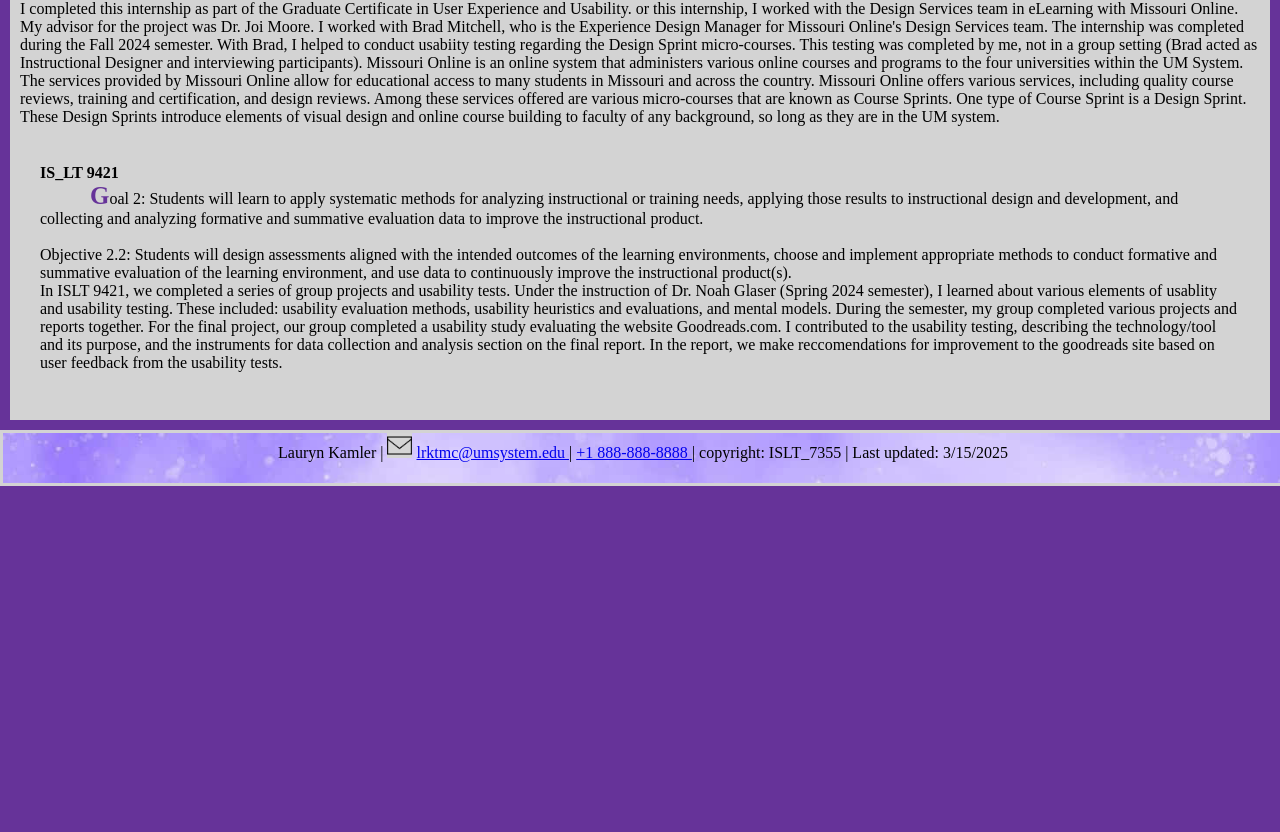
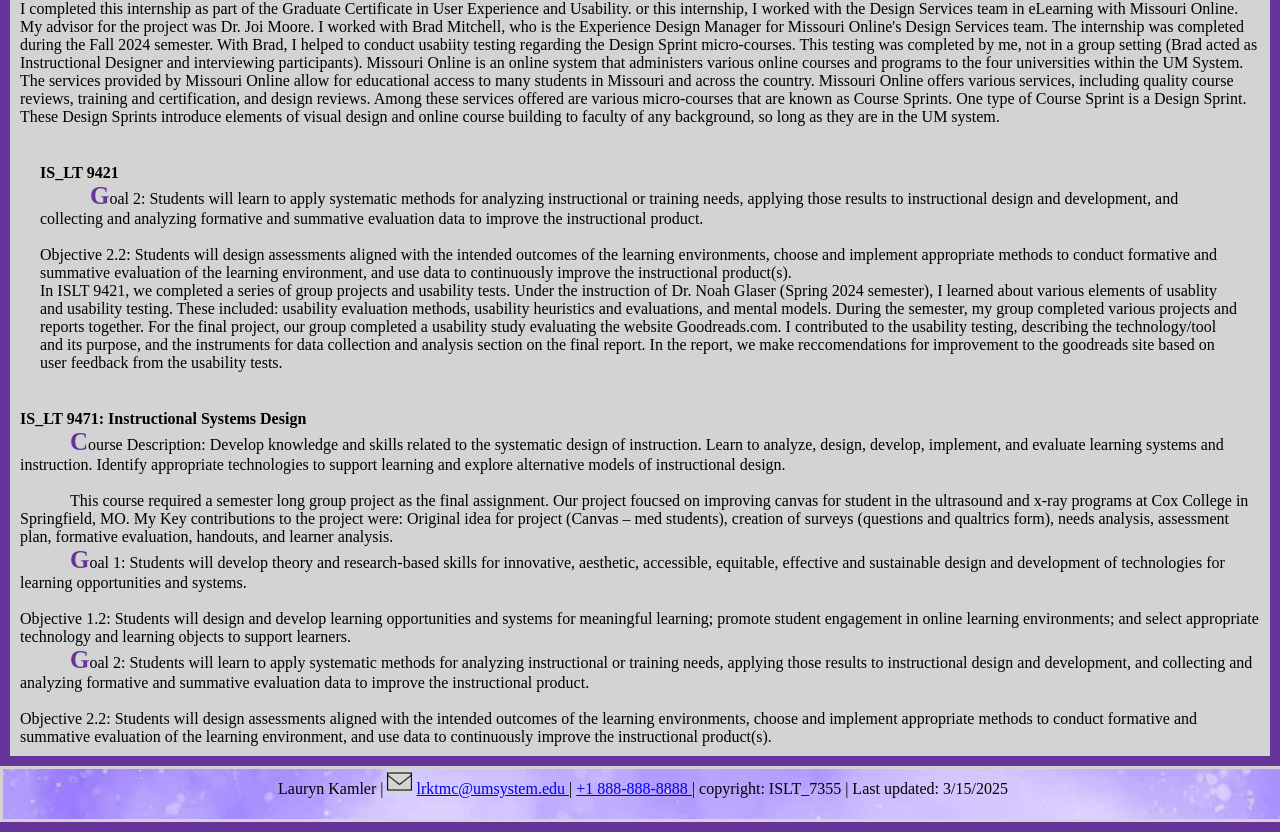
Before and after one commit to laurynk151/laurynk151.github.io, a plain HTML site: page projects-and-competencies.html in a window 1280 px wide. Shown: the part 1216-2048 px from the top of the page. Before the commit the page ends 1712 px from the top, so only its background shows below. Drawn offline with Linux system fonts and the light colour scheme.

Commit message:
Update projects-and-competencies.html

```diff
--- a/projects-and-competencies.html
+++ b/projects-and-competencies.html
@@ -88,7 +88,19 @@
           <p>In ISLT 9421, we completed a series of group projects and usability tests. Under the instruction of Dr. Noah Glaser (Spring 2024 semester), I learned about various elements of usablity and usability testing. These included: usability evaluation methods, usability heuristics and evaluations, and mental models. During the semester, my group completed various projects and reports together. For the final project, our group completed a usability study evaluating the website Goodreads.com. I contributed to the usability testing, describing the technology/tool and its purpose, and the instruments for data collection and analysis section on the final report. In the report, we make reccomendations for improvement to the goodreads site based on user feedback from the usability tests.</p>
    </p> </br>
 </div>
-            </main>
+
+             <h4><strong>IS_LT 9471: Instructional Systems Design</strong></h4>
+
+           <p id="paragraph1">Course Description: Develop knowledge and skills related to the systematic design of instruction. Learn to analyze, design, develop, implement, and evaluate learning systems and instruction.  Identify appropriate technologies to support learning and explore alternative models of instructional design.<p></br>
+           <p class="paragraph2"> This course required a semester long group project as the final assignment. Our project foucsed on improving canvas for student in the ultrasound and x-ray programs at Cox College in Springfield, MO. My Key contributions to the project were:
+Original idea for project (Canvas – med students), creation of surveys (questions and qualtrics form), needs analysis, assessment plan, formative evaluation, handouts, and learner analysis.
+
+    <p id="paragraph1"> Goal 1: Students will develop theory and research-based skills for innovative, aesthetic, accessible, equitable, effective and sustainable design and development of technologies for learning opportunities and systems.
+      <p><br> Objective 1.2: Students will design and develop learning opportunities and systems for meaningful learning; promote student engagement in online learning environments; and select appropriate technology and learning objects to support learners.
+ <p id="paragraph1"> Goal 2: Students will learn to apply systematic methods for analyzing instructional or training needs, applying those results to instructional design and development, and collecting and analyzing formative and summative evaluation data to improve the instructional product.
+      <p><br>Objective 2.2: Students will design assessments aligned with the intended outcomes of the learning environments, choose and implement appropriate methods to conduct formative and summative evaluation of the learning environment, and use data to continuously improve the instructional product(s).
+
+        </main>
             <footer class="footer">
                 Lauryn Kamler |
                 <img class="pic" src="img/email1.jpg" alt="email">
@@ -97,7 +109,6 @@
                 <a href="lrktmc@umsystem.edu"> lrktmc@umsystem.edu </a> |
 
 
-
                 <a href="8888888888">
                 +1 888-888-8888 </a> | copyright: ISLT_7355 | Last updated: 3/15/2025
                 </footer>
```
